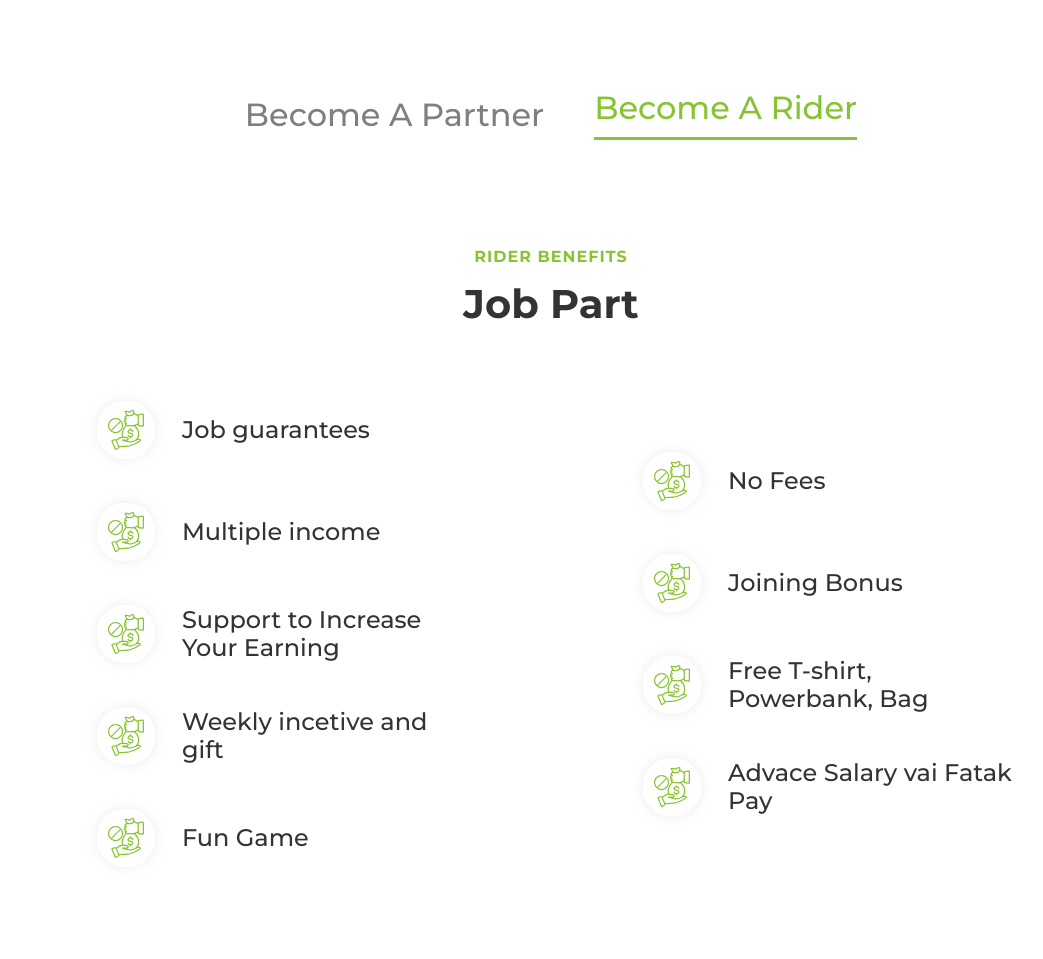
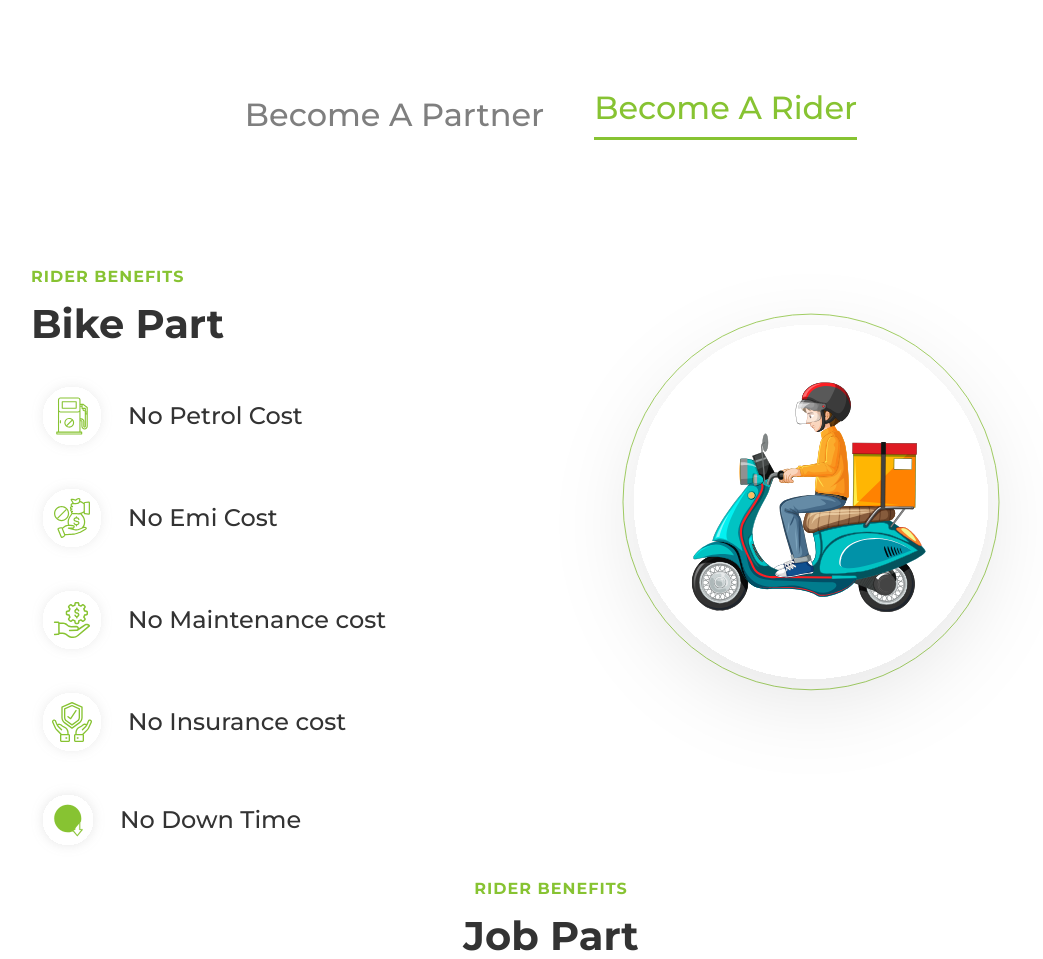
Before and after one commit to PAWAN-PAREEK-1/evify, a PHP site: page /joinus.php in a window 1280 px wide, after a click on "Become A Rider"; the page is wider, and only the part inside the window is pictured. Shown: the part 713-1672 px from the top of that part, without its empty margins (89-1132 px from the left). Run offline with PHP 8.4, Linux system fonts and the light colour scheme; some libraries are stand-ins or nearby versions.

Commit message:
responsive updated

```diff
--- a/joinus.php
+++ b/joinus.php
@@ -5,8 +5,7 @@
     <meta charset="UTF-8" />
     <meta name="viewport" content="width=device-width, initial-scale=1.0" />
     <title>EVIFY | Join Us </title>
-    <link href="https://cdn.jsdelivr.net/npm/bootstrap@5.3.0/dist/css/bootstrap.min.css" rel="stylesheet"
-        integrity="sha384-9ndCyUaIbzAi2FUVXJi0CjmCapSmO7SnpJef0486qhLnuZ2cdeRhO02iuK6FUUVM" crossorigin="anonymous" />
+    <link href="https://cdn.jsdelivr.net/npm/bootstrap@5.3.0/dist/css/bootstrap.min.css" rel="stylesheet" integrity="sha384-9ndCyUaIbzAi2FUVXJi0CjmCapSmO7SnpJef0486qhLnuZ2cdeRhO02iuK6FUUVM" crossorigin="anonymous" />
     <link rel="stylesheet" href="style.css">
     <script src="https://kit.fontawesome.com/663160c747.js" crossorigin="anonymous"></script>
     <script src="https://code.jquery.com/jquery-3.6.0.min.js"></script>
@@ -69,10 +68,6 @@
                         <img src="img/joinhero.svg" alt="Right Image">
                     </div>
                 </div>
-            </div>
-
-        </div>
-        <div id="div2" class="toggle-item">
                 <div class="rider">
                     <h2>Rider Benefits</h2>
                     <h1>Job Part</h1>
@@ -86,10 +81,7 @@
                                 <img src="img/emi.svg" alt="Small Image">
                                 <h3>Multiple income</h3>
                             </div>
-                            <div class="icon">
-                                <img src="img/emi.svg" alt="Small Image">
-                                <h3>Support to Increase Your Earning</h3>
-                            </div>
+
                             <div class="icon">
                                 <img src="img/emi.svg" alt="Small Image">
                                 <h3>Weekly incetive and gift</h3>
@@ -123,6 +115,92 @@
                         </div>
                     </div>
                 </div>
+            </div>
+
+        </div>
+        <div id="div2" class="toggle-item">
+        <div class="main-container">
+                    <div class="left-side">
+                        <h2>Rider Benefits</h2>
+                        <h1>Bike Part</h1>
+                        <div class="main-icon">
+                            <div class="icon">
+                                <img src="img/petrol.svg" alt="Small Image">
+                                <h3>No Petrol Cost</h3>
+                            </div>
+                            <div class="icon">
+                                <img src="img/emi.svg" alt="Small Image">
+                                <h3>No Emi Cost</h3>
+                            </div>
+                            <div class="icon">
+                                <img src="img/main.svg" alt="Small Image">
+                                <h3>No Maintenance cost</h3>
+                            </div>
+                            <div class="icon">
+                                <img src="img/ins.svg" alt="Small Image">
+                                <h3>No Insurance cost</h3>
+                            </div>
+
+                            <div class="icon">
+                                <img src="img/time.svg" alt="Small Image">
+                                <h3>No Down Time </h3>
+                            </div>
+                        </div>
+                    </div>
+
+
+                    <div class="right-side">
+                        <img src="img/joinhero.svg" alt="Right Image">
+                    </div>
+                </div>
+                <div class="rider">
+                    <h2>Rider Benefits</h2>
+                    <h1>Job Part</h1>
+                    <div class="benefits">
+                        <div class="left-side">
+                            <div class="icon">
+                                <img src="img/emi.svg" alt="Small Image">
+                                <h3>Job guarantees</h3>
+                            </div>
+                            <div class="icon">
+                                <img src="img/emi.svg" alt="Small Image">
+                                <h3>Multiple income</h3>
+                            </div>
+
+                            <div class="icon">
+                                <img src="img/emi.svg" alt="Small Image">
+                                <h3>Weekly incetive and gift</h3>
+                            </div>
+                            <div class="icon">
+                                <img src="img/emi.svg" alt="Small Image">
+                                <h3>Fun Game</h3>
+                            </div>
+
+                        </div>
+                        <div class="right-side">
+                            <div class="icon">
+                                <img src="img/emi.svg" alt="Small Image">
+                                <h3>No Fees</h3>
+                            </div>
+                            <div class="icon">
+                                <img src="img/emi.svg" alt="Small Image">
+                                <h3>Joining Bonus</h3>
+                            </div>
+                            <div class="icon">
+                                <img src="img/emi.svg" alt="Small Image">
+                                <h3>Free T-shirt, Powerbank, Bag</h3>
+                            </div>
+                            <div class="icon">
+                                <img src="img/emi.svg" alt="Small Image">
+                                <h3>Advace Salary vai Fatak Pay</h3>
+                            </div>
+
+
+
+                        </div>
+                    </div>
+                </div>
+            </div>
 
         </div>
         </div>
@@ -136,8 +214,8 @@
     <!-- <script src="https://code.jquery.com/jquery-3.6.0.min.js"></script> -->
 
     <script>
-        $(document).ready(function () {
-            $(".toggle-link").on("click", function (e) {
+        $(document).ready(function() {
+            $(".toggle-link").on("click", function(e) {
                 e.preventDefault();
                 const targetDiv = $(this).data("target");
                 $(".toggle-item").hide();
```
Also changed, not shown: style.css (+58 -1 lines), img/time.svg. Lines whose indentation alone changed are shown as unchanged.
